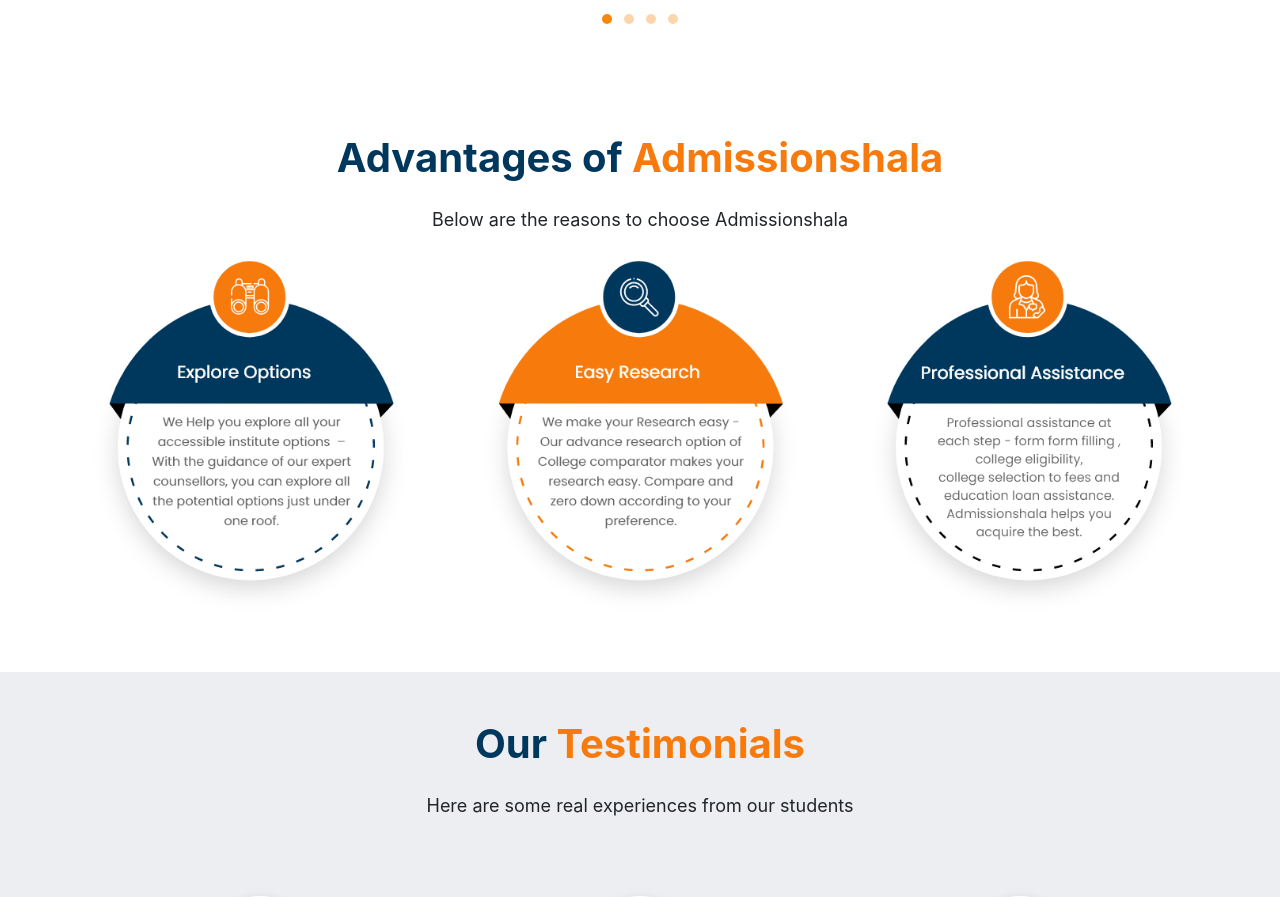
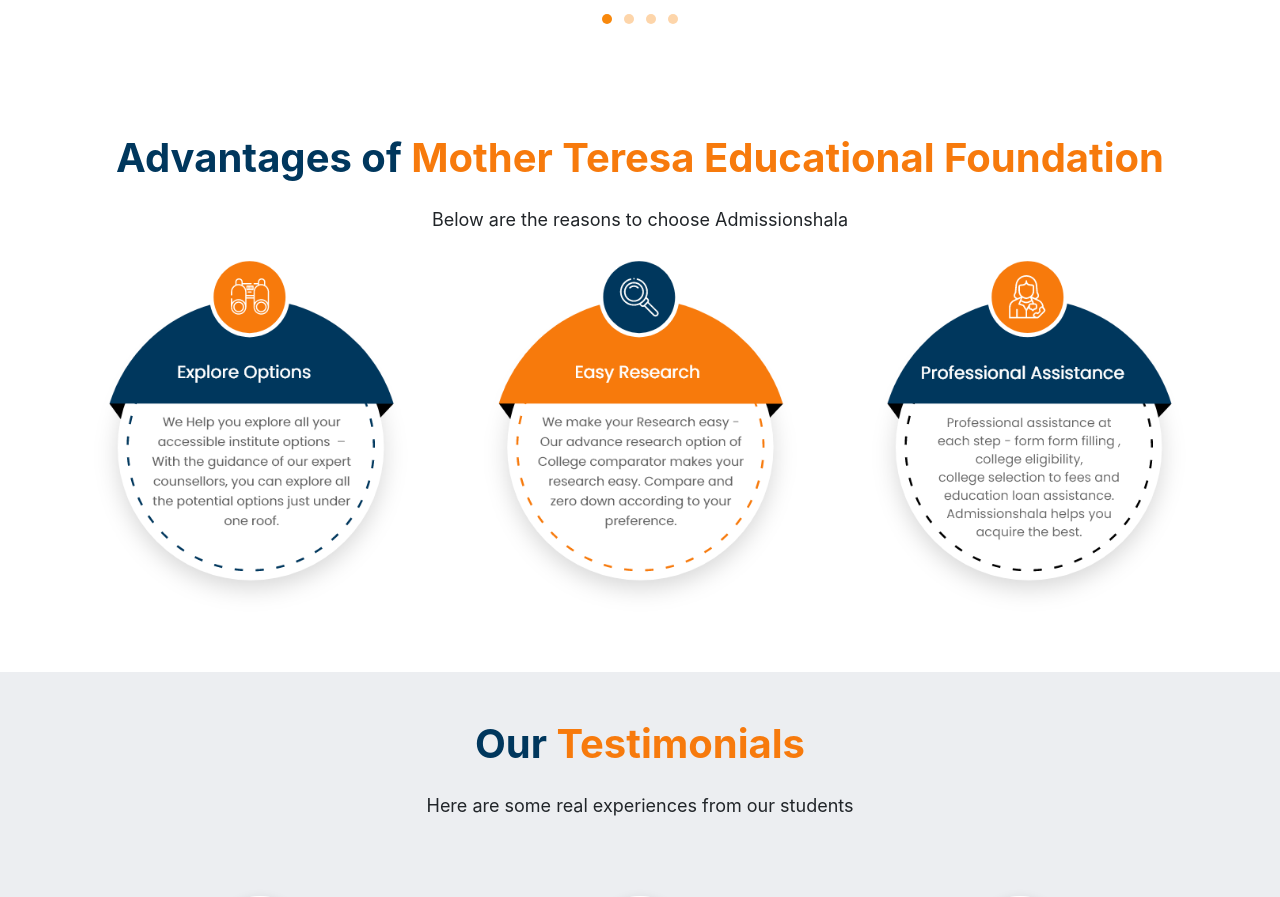
Before and after one commit to CodeWithDKP/MotherTeresaEdu, a React (Vite) app: page / in a window 1280 px wide. Shown: the part 3300-4197 px from the top of the page. Built offline with nearby package versions, Linux system fonts and the light colour scheme.

Commit message:
title updated

```diff
--- a/src/pages/About.jsx
+++ b/src/pages/About.jsx
@@ -191,7 +191,7 @@
         <div className="container advantages-container">
           <h2 className="mb-4 fw-bold text-center">
             <span className="headingPart1">Advantages of</span>
-            <span className="headingPart2"> Admissionshala</span>
+            <span className="headingPart2"> Mother Teresa Educational Foundation</span>
           </h2>
           <Advantages />
         </div>
--- a/src/pages/Home.jsx
+++ b/src/pages/Home.jsx
@@ -356,7 +356,7 @@
         <div className="container advantages-container">
           <h2 className="mb-4 fw-bold text-center">
             <span className="headingPart1">Advantages of</span>
-            <span className="headingPart2"> Admissionshala</span>
+            <span className="headingPart2"> Mother Teresa Educational Foundation</span>
           </h2>
           <p className="mb-4 text-center">Below are the reasons to choose Admissionshala</p>
           <Advantages />
```
